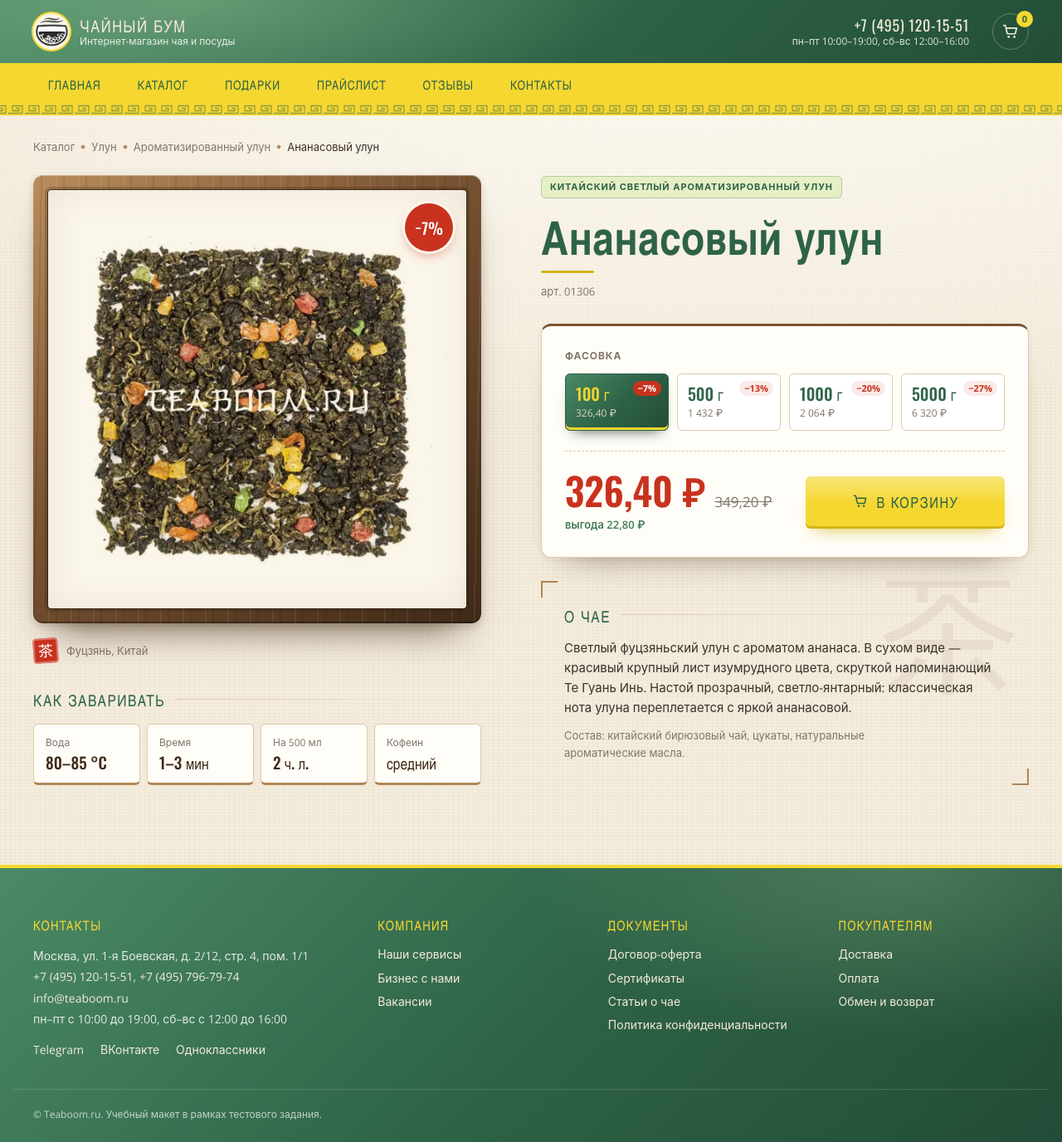
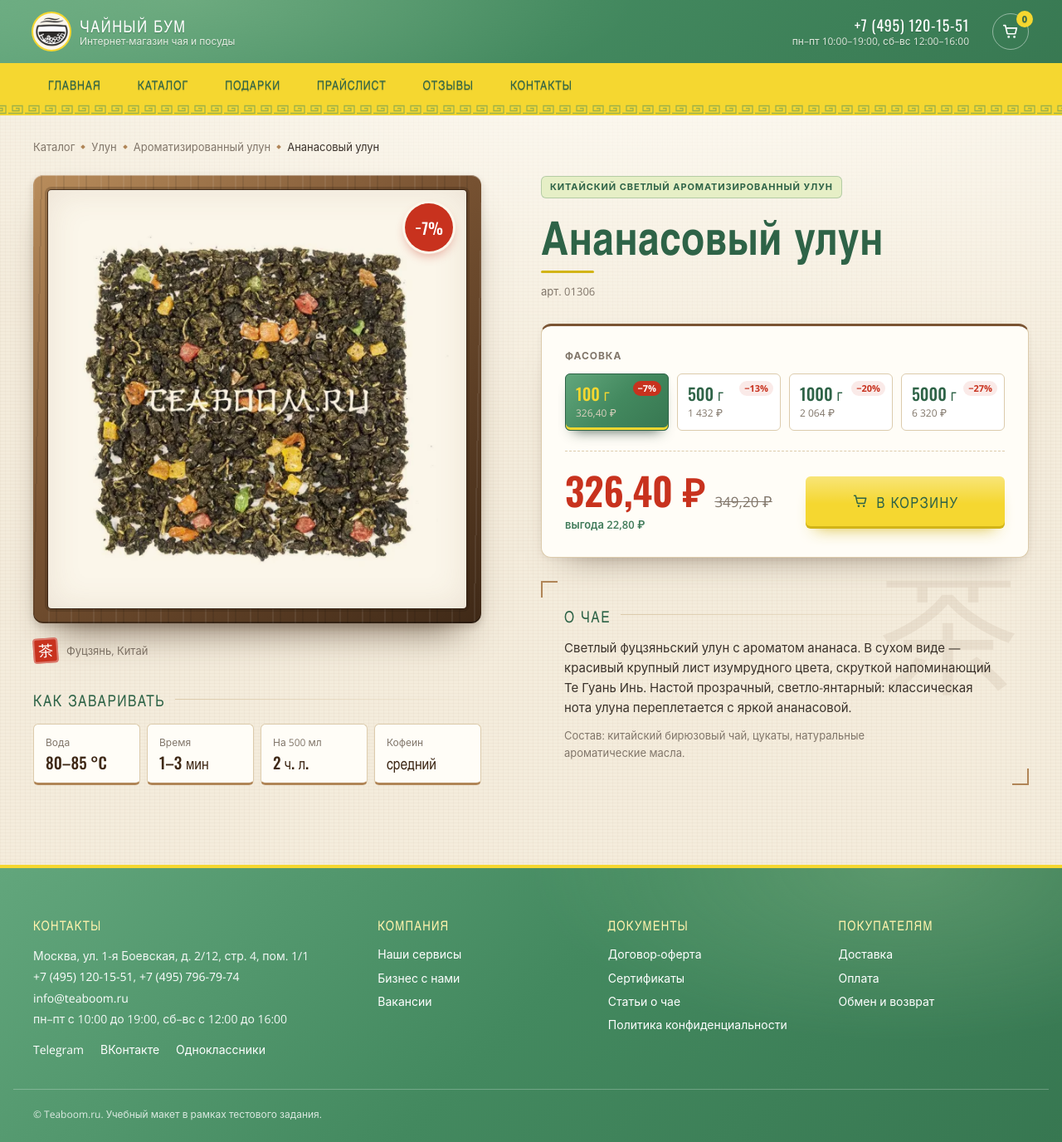
Before and after one commit to vladnaitl18-web/teaboom, a website: page index.html in a window 1280 px wide. Shown: the whole page at 83% size. Drawn offline with nearby package versions, Linux system fonts and the light colour scheme.

Commit message:
Lighten green surfaces

```diff
--- a/index.html
+++ b/index.html
@@ -5,7 +5,7 @@
   <meta name="viewport" content="width=device-width, initial-scale=1">
   <title>Ананасовый улун — купить в интернет-магазине «Чайный Бум»</title>
   <meta name="description" content="Ананасовый улун: светлый фуцзяньский улун с ароматом ананаса. Фасовки 100, 500, 1000 и 5000 г.">
-  <meta name="theme-color" content="#2e6347">
+  <meta name="theme-color" content="#43895f">
 
   <link rel="icon" href="img/logo.png" type="image/png">
   <link rel="preconnect" href="https://fonts.googleapis.com">
--- a/scss/_layout.scss
+++ b/scss/_layout.scss
@@ -1,11 +1,12 @@
 @use "tokens" as *;
 
 .site-header {
-  color: var(--color-cream);
-  background-color: var(--color-ink);
+  color: #fff;
+  text-shadow: 0 1px 1px rgba(31, 71, 51, 0.35);
+  background-color: var(--color-leaf);
   background-image:
-    radial-gradient(ellipse 60% 140% at 18% 0, rgba(190, 225, 170, 0.3), transparent 70%),
-    var(--gradient-ink);
+    radial-gradient(ellipse 60% 140% at 18% 0, rgba(215, 240, 190, 0.16), transparent 70%),
+    var(--gradient-leaf);
 
   &__inner {
     display: flex;
@@ -99,7 +100,7 @@
   flex-shrink: 0;
   width: 44px;
   height: 44px;
-  border: 1px solid rgba(243, 234, 214, 0.3);
+  border: 1px solid rgba(255, 255, 255, 0.45);
   border-radius: 50%;
   transition:
     color var(--transition),
@@ -195,9 +196,9 @@
 
     // Current page: a green pill instead of an underline
     &[aria-current] {
-      color: var(--color-cream);
-      background-color: var(--color-ink);
-      background-image: var(--gradient-ink);
+      color: #fff;
+      background-color: var(--color-leaf);
+      background-image: var(--gradient-leaf);
       box-shadow: 0 6px 10px -6px rgba(31, 59, 45, 0.9);
     }
   }
@@ -249,11 +250,11 @@
 .site-footer {
   padding-block: 40px 24px;
   font-size: 14px;
-  color: rgba(255, 253, 247, 0.85);
-  background-color: var(--color-ink);
+  color: rgba(255, 255, 255, 0.92);
+  background-color: var(--color-leaf);
   background-image:
     radial-gradient(ellipse 50% 90% at 85% 0, rgba(190, 225, 170, 0.22), transparent 70%),
-    var(--gradient-ink);
+    var(--gradient-leaf);
   border-top: 4px solid var(--color-gold);
 
   @include desktop {
@@ -291,7 +292,7 @@
     font-weight: 500;
     letter-spacing: 0.08em;
     text-transform: uppercase;
-    color: var(--color-gold);
+    color: #fff3ad;
   }
 
   &__address {
@@ -317,7 +318,7 @@
 
   &__link {
     text-decoration: none;
-    color: var(--color-cream);
+    color: #fff;
     transition: color var(--transition);
 
     @include hover {
@@ -328,8 +329,8 @@
   &__copy {
     margin-top: 36px;
     padding-top: 20px;
-    border-top: 1px solid rgba(243, 234, 214, 0.15);
+    border-top: 1px solid rgba(255, 255, 255, 0.25);
     font-size: 12px;
-    color: rgba(255, 253, 247, 0.7);
+    color: rgba(255, 255, 255, 0.8);
   }
 }
--- a/scss/_purchase.scss
+++ b/scss/_purchase.scss
@@ -87,8 +87,8 @@
   // Selected: deep green + Teaboom yellow
   &__input:checked + &__card {
     border-color: var(--color-ink);
-    background-color: var(--color-ink);
-    background-image: var(--gradient-ink);
+    background-color: var(--color-leaf);
+    background-image: var(--gradient-leaf);
     box-shadow:
       inset 0 -3px 0 var(--color-gold),
       0 10px 16px -10px rgba(31, 59, 45, 0.8);
@@ -214,10 +214,10 @@
   // Same inversion Teaboom uses on its cart controls
   @include hover {
     color: var(--color-gold);
-    background-color: var(--color-ink);
-    background-image: var(--gradient-ink);
+    background-color: var(--color-leaf);
+    background-image: var(--gradient-leaf);
     box-shadow:
-      0 3px 0 var(--color-ink-deep),
+      0 3px 0 var(--color-leaf-deep),
       0 14px 20px -12px rgba(31, 59, 45, 0.8);
   }
 
--- a/scss/_tokens.scss
+++ b/scss/_tokens.scss
@@ -30,11 +30,13 @@ $bp-desktop: 1024px;
 
 :root {
   // Teaboom yellow and sale red; their graphite is swapped for a deep tea green
+  // --color-ink is for text, --color-leaf for filled green surfaces
   --color-ink: #2e6347;
-  --color-ink-deep: #1f4733;
+  --color-leaf: #43895f;
+  --color-leaf-deep: #2f6b4a;
   // Pale lime of Teaboom's own cart buttons
   --color-lime: #e6efc6;
-  --gradient-ink: linear-gradient(135deg, #4a8a66 0%, #2e6347 52%, #224c37 100%);
+  --gradient-leaf: linear-gradient(135deg, #62a67c 0%, #43895f 50%, #377751 100%);
   --color-cream: #f3ead6;
   --color-gold: #f5d730;
   --color-gold-deep: #d2b417;
```
Also changed, not shown: home.html (+1 -1 lines), README.md, css/main.css.
